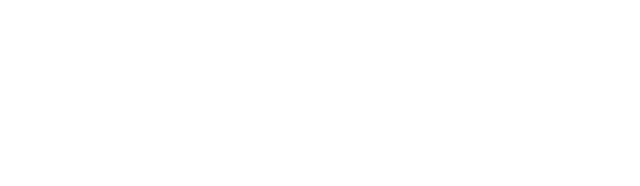
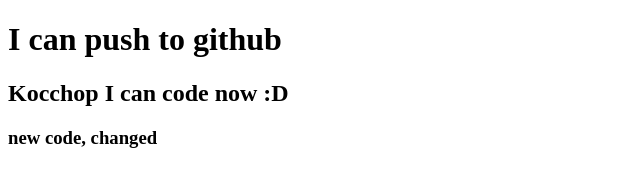
Before and after one commit to JA-Sathi/my-second-repo, a plain HTML site: page index.html in a window 1280 px wide. Shown: the whole page, without its empty margins (0-640 px from the left). Drawn offline with Linux system fonts and the light colour scheme.

Commit message:
added header

```diff
--- a/index.html
+++ b/index.html
@@ -7,6 +7,8 @@
     <title>My second repo</title>
 </head>
 <body>
-
+    <h1>I can push to github</h1>
+    <h2>Kocchop I can code now :D</h2>
+    <h3>new code, changed</h3>
 </body>
 </html>
```
